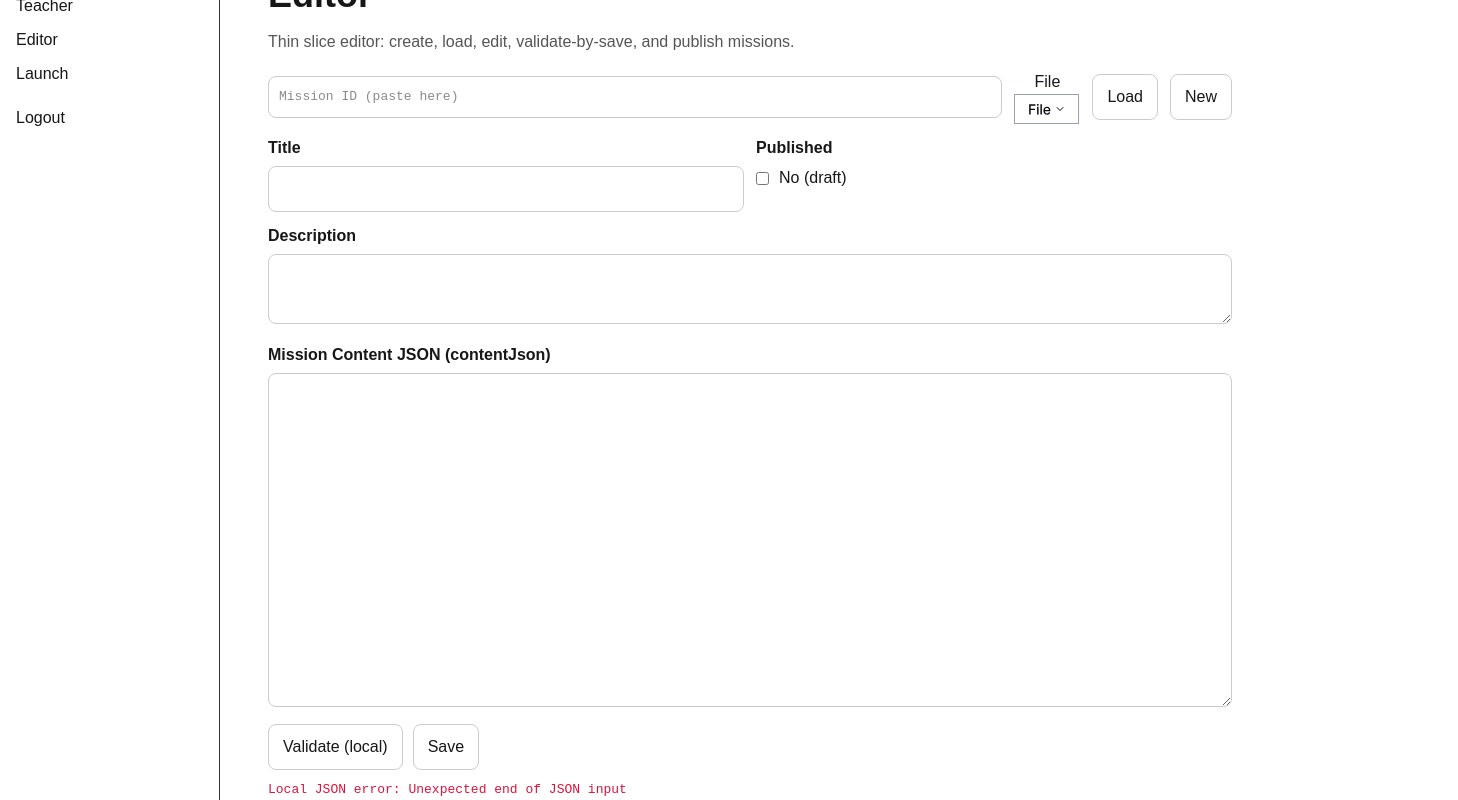
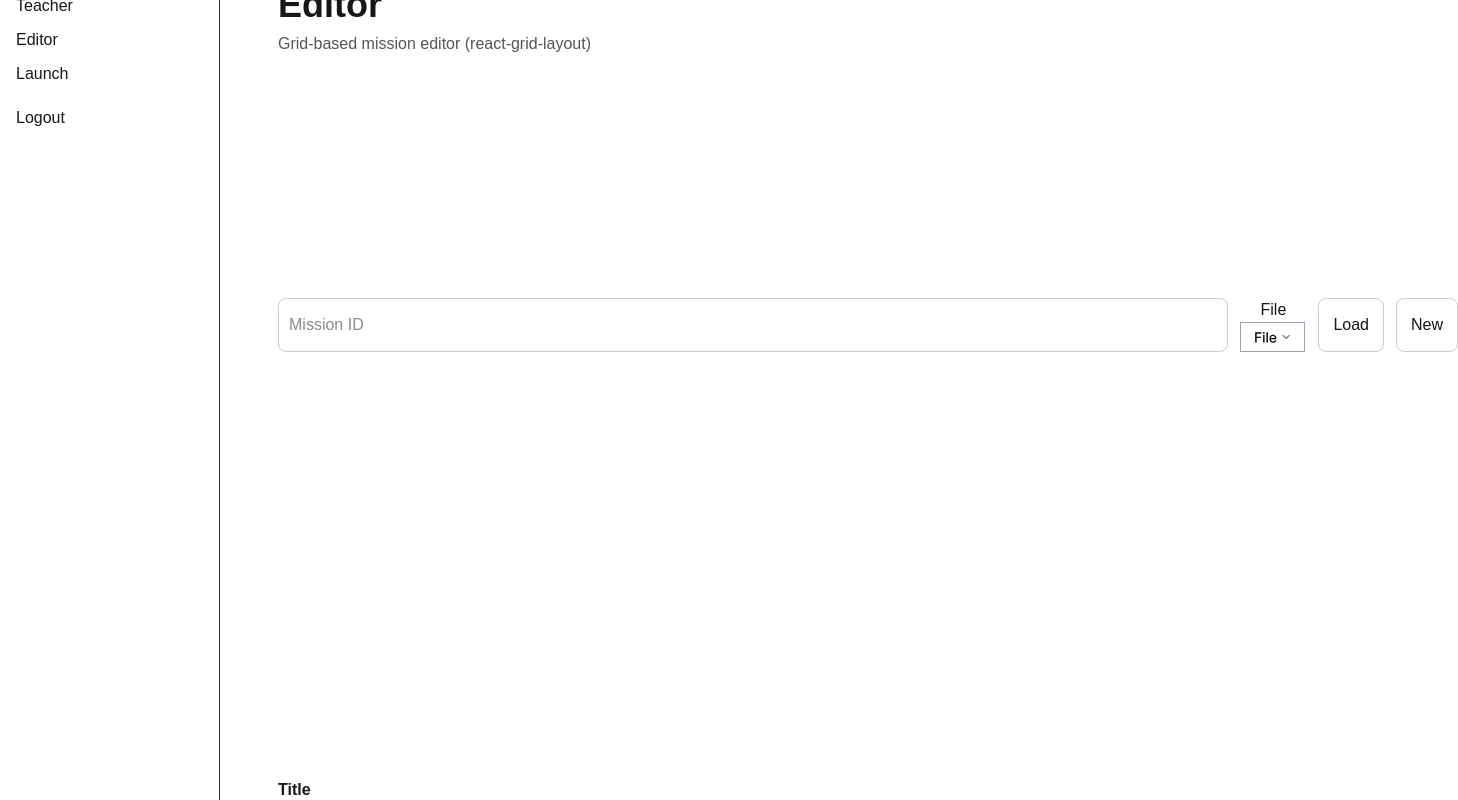
Before and after one commit to Thiiia/ultrarapidplatform, a Next.js app: page /editor in a window 1280 px wide. Shown: the part 80-880 px from the top of the page, 1458 px wide, since content can reach past the window. Built offline with nearby package versions, Linux system fonts and the light colour scheme.

Commit message:
Refactor EditorPage component and enhance functionality
Refactor EditorPage component to improve structure and functionality, including dynamic import of ReactGridLayout and adjustments to state management.

```diff
--- a/app/editor/page.tsx
+++ b/app/editor/page.tsx
@@ -1,9 +1,17 @@
 "use client";
 
 import { useEffect, useMemo, useState } from "react";
-/** Carmen's file button SVG component */
-import FileButton from "@/app/assets/FileButton"
+import dynamic from "next/dynamic";
+import FileButton from "@/app/assets/FileButton";
 
+// IMPORTANT: dynamic import to prevent SSR crash on Vercel
+const ReactGridLayout = dynamic(() => import("react-grid-layout"), {
+  ssr: false,
+});
+
+// Required CSS imports
+import "react-grid-layout/css/styles.css";
+import "react-resizable/css/styles.css";
 
 type ValidationResult =
   | { ok: true }
@@ -19,6 +27,8 @@ type Mission = {
 };
 
 export default function EditorPage() {
+  const [mounted, setMounted] = useState(false);
+
   const [missionId, setMissionId] = useState("");
   const [status, setStatus] = useState<string>("");
   const [loading, setLoading] = useState(false);
@@ -26,16 +36,23 @@ export default function EditorPage() {
   const [title, setTitle] = useState("");
   const [description, setDescription] = useState("");
   const [published, setPublished] = useState(false);
+  const [contentText, setContentText] = useState<string>("");
 
-  const [contentText, setContentText] = useState<string>(""); // JSON textarea
-  const [lastValidation, setLastValidation] = useState<ValidationResult | null>(null);
+  const [lastValidation, setLastValidation] =
+    useState<ValidationResult | null>(null);
 
-  const [count, setCount] = useState(0);
+  // Ensure grid only renders after mount (prevents hydration mismatch)
+  useEffect(() => {
+    setMounted(true);
+  }, []);
 
-  const handleClick = () => {
-    setCount(count + 1);
-    alert("Button clicked!");
-  };
+  const layout = [
+    { i: "header", x: 0, y: 0, w: 12, h: 2, static: true },
+    { i: "controls", x: 0, y: 2, w: 12, h: 3 },
+    { i: "meta", x: 0, y: 5, w: 12, h: 4 },
+    { i: "content", x: 0, y: 9, w: 12, h: 8 },
+    { i: "status", x: 0, y: 17, w: 12, h: 4 },
+  ];
 
   const contentJsonParsed = useMemo(() => {
     try {
@@ -45,248 +62,103 @@ export default function EditorPage() {
     }
   }, [contentText]);
 
-  async function loadMission(id: string) {
-    if (!id.trim()) {
-      setStatus("Enter a mission id to load.");
-      return;
-    }
-
-    setLoading(true);
-    setStatus("Loading mission...");
-    setLastValidation(null);
-
-    try {
-      const res = await fetch(`/api/missions/${id.trim()}`, { method: "GET" });
-      const data = await res.json();
-
-      if (!res.ok) {
-        setStatus(`Load failed (${res.status}): ${data?.error ?? "Unknown error"}`);
-        return;
-      }
-
-      const mission: Mission = data.mission;
-      setMissionId(mission.id);
-      setTitle(mission.title ?? "");
-      setDescription(mission.description ?? "");
-      setPublished(!!mission.published);
-      setContentText(JSON.stringify(mission.contentJson ?? {}, null, 2));
-      setLastValidation(data.contentJsonValidation ?? null);
-
-      setStatus("Loaded.");
-    } catch (err: any) {
-      setStatus(`Load failed: ${err?.message ?? String(err)}`);
-    } finally {
-      setLoading(false);
-    }
-  }
-
-  async function createNewMission() {
-    setLoading(true);
-    setStatus("Creating new mission...");
-    setLastValidation(null);
-
-    try {
-      const res = await fetch("/api/missions", {
-        method: "POST",
-        headers: { "Content-Type": "application/json" },
-        body: JSON.stringify({
-          title: "Untitled mission",
-          description: "",
-          published: false,
-        }),
-      });
-
-      const data = await res.json();
-
-      if (!res.ok) {
-        setStatus(`Create failed (${res.status}): ${data?.error ?? "Unknown error"}`);
-        return;
-      }
-
-      const mission: Mission = data.mission;
-      setMissionId(mission.id);
-      setTitle(mission.title ?? "");
-      setDescription(mission.description ?? "");
-      setPublished(!!mission.published);
-      setContentText(JSON.stringify(mission.contentJson ?? {}, null, 2));
-      setStatus(`Created new mission: ${mission.id}`);
-    } catch (err: any) {
-      setStatus(`Create failed: ${err?.message ?? String(err)}`);
-    } finally {
-      setLoading(false);
-    }
-  }
-
-  async function validateOnServer() {
-    if (!missionId.trim()) {
-      setStatus("Load or create a mission first (needs an id).");
-      return;
-    }
-    if (!contentJsonParsed.ok) {
-      setStatus(`Local JSON error: ${contentJsonParsed.error}`);
-      return;
-    }
-
-    setLoading(true);
-    setStatus("Validating (via save endpoint dry-run)...");
-    setLastValidation(null);
-
-    try {
-      // We validate by attempting a PATCH with only contentJson,
-      // BUT we do NOT want to write yet. So we call GET to read validation instead.
-      // (Server-side validation happens on PATCH; GET includes validation too.)
-      // To validate the current textarea without saving: we'll POST to a lightweight endpoint later.
-      // For now: we show local JSON parse validity + recommend "Save" as validation gate.
-      setStatus("Local JSON parses OK. Server validation runs on Saveod. Use Save to confirm.");
-      setLastValidation(null);
-    } finally {
-      setLoading(false);
-    }
-  }
-
-  async function saveMission() {
-    if (!missionId.trim()) {
-      setStatus("Load or create a mission first.");
-      return;
-    }
-    if (!contentJsonParsed.ok) {
-      setStatus(`Local JSON error: ${contentJsonParsed.error}`);
-      return;
-    }
-
-    setLoading(true);
-    setStatus("Saving...");
-    setLastValidation(null);
-
-    try {
-      const res = await fetch(`/api/missions/${missionId.trim()}`, {
-        method: "PATCH",
-        headers: { "Content-Type": "application/json" },
-        body: JSON.stringify({
-          title,
-          description,
-          published,
-          contentJson: contentJsonParsed.value,
-        }),
-      });
-
-      const data = await res.json();
-
-      if (!res.ok) {
-        // If schema validation fails, API returns details
-        const details = data?.details ? JSON.stringify(data.details, null, 2) : "";
-        setStatus(`Save failed (${res.status}): ${data?.error ?? "Unknown error"}\n${details}`);
-        return;
-      }
-
-      const mission: Mission = data.mission;
-      setTitle(mission.title ?? "");
-      setDescription(mission.description ?? "");
-      setPublished(!!mission.published);
-      setContentText(JSON.stringify(mission.contentJson ?? {}, null, 2));
-      setStatus("Saved.");
-
-      // Re-load to get validation block from GET (optional but helpful)
-      await loadMission(mission.id);
-    } catch (err: any) {
-      setStatus(`Save failed: ${err?.message ?? String(err)}`);
-    } finally {
-      setLoading(false);
-    }
-  }
-
-  // Optional: auto-load if editor is opened with ?missionId=
-  useEffect(() => {
-    const url = new URL(window.location.href);
-    const q = url.searchParams.get("missionId");
-    if (q && q.trim()) {
-      setMissionId(q.trim());
-      loadMission(q.trim());
-    }
-    // eslint-disable-next-line react-hooks/exhaustive-deps
-  }, []);
+  if (!mounted) return null;
 
   return (
+    <div style={{ padding: 24 }}>
+      <ReactGridLayout
+        className="layout"
+        layout={layout}
+        cols={12}
+        rowHeight={30}
+        width={1200}
+      >
+        {/* HEADER */}
+        <div key="header">
+          <h1 style={{ fontSize: 36, fontWeight: 700 }}>Editor</h1>
+          <p style={{ color: "#555" }}>
+            Grid-based mission editor (react-grid-layout)
+          </p>
+        </div>
 
-    <div style={{ padding: 24, maxWidth: 1100 }}>
-      <h1 style={{ fontSize: 36, fontWeight: 700, marginBottom: 8 }}>Editor</h1>
-      <p style={{ color: "#555", marginBottom: 16 }}>
-        Thin slice editor: create, load, edit, validate-by-save, and publish missions.
-      </p>
-
-      <div style={{ display: "flex", gap: 12, alignItems: "center", marginBottom: 12 }}>
+        {/* LOAD / NEW */}
+        <div key="controls">
+          <div style={{ display: "flex", gap: 12 }}>
             <input
               value={missionId}
               onChange={(e) => setMissionId(e.target.value)}
-          placeholder="Mission ID (paste here)"
+              placeholder="Mission ID"
               style={{
                 flex: 1,
                 padding: 10,
                 border: "1px solid #ccc",
                 borderRadius: 8,
-            fontFamily: "monospace",
               }}
             />
 
-        <FileButton onClick={() => alert("Clicked!")}
-        />
+            <FileButton onClick={() => alert("Clicked!")} />
 
             <button
-          onClick={() => loadMission(missionId)}
               disabled={loading}
-          style={{ padding: "10px 14px", borderRadius: 8, border: "1px solid #ccc" }}
+              style={{
+                padding: "10px 14px",
+                borderRadius: 8,
+                border: "1px solid #ccc",
+              }}
             >
               Load
             </button>
+
             <button
-          onClick={createNewMission}
               disabled={loading}
-          style={{ padding: "10px 14px", borderRadius: 8, border: "1px solid #ccc" }}
+              style={{
+                padding: "10px 14px",
+                borderRadius: 8,
+                border: "1px solid #ccc",
+              }}
             >
               New
             </button>
           </div>
+        </div>
 
-      <div style={{ display: "grid", gridTemplateColumns: "1fr 1fr", gap: 12, marginBottom: 12 }}>
-        <div>
-          <label style={{ display: "block", fontWeight: 600, marginBottom: 6 }}>Title</label>
+        {/* TITLE / PUBLISHED */}
+        <div key="meta">
+          <div style={{ marginBottom: 12 }}>
+            <label style={{ fontWeight: 600 }}>Title</label>
             <input
               value={title}
               onChange={(e) => setTitle(e.target.value)}
-            style={{ width: "100%", padding: 10, border: "1px solid #ccc", borderRadius: 8 }}
+              style={{
+                width: "100%",
+                padding: 10,
+                border: "1px solid #ccc",
+                borderRadius: 8,
+              }}
             />
           </div>
+
           <div>
-          <label style={{ display: "block", fontWeight: 600, marginBottom: 6 }}>Published</label>
-          <div style={{ display: "flex", gap: 10, alignItems: "center" }}>
+            <label style={{ fontWeight: 600 }}>Published</label>
+            <div>
               <input
                 type="checkbox"
                 checked={published}
                 onChange={(e) => setPublished(e.target.checked)}
               />
-            <span>{published ? "Yes (students can see it)" : "No (draft)"}</span>
             </div>
           </div>
         </div>
 
-      <div style={{ marginBottom: 12 }}>
-        <label style={{ display: "block", fontWeight: 600, marginBottom: 6 }}>Description</label>
-        <textarea
-          value={description}
-          onChange={(e) => setDescription(e.target.value)}
-          rows={2}
-          style={{ width: "100%", padding: 10, border: "1px solid #ccc", borderRadius: 8 }}
-        />
-      </div>
-
-      <div style={{ marginBottom: 12 }}>
-        <label style={{ display: "block", fontWeight: 600, marginBottom: 6 }}>
-          Mission Content JSON (contentJson)
+        {/* CONTENT JSON */}
+        <div key="content">
+          <label style={{ fontWeight: 600 }}>
+            Mission Content JSON
           </label>
           <textarea
             value={contentText}
             onChange={(e) => setContentText(e.target.value)}
-          rows={16}
+            rows={12}
             style={{
               width: "100%",
               padding: 10,
@@ -296,45 +168,41 @@ export default function EditorPage() {
               fontSize: 13,
             }}
           />
-        <div style={{ display: "flex", gap: 10, marginTop: 10 }}>
-          <button
-            onClick={validateOnServer}
-            disabled={loading}
-            style={{ padding: "10px 14px", borderRadius: 8, border: "1px solid #ccc" }}
-          >
-            Validate (local)
-          </button>
-          <button
-            onClick={saveMission}
-            disabled={loading}
-            style={{ padding: "10px 14px", borderRadius: 8, border: "1px solid #ccc" }}
-          >
-            Save
-          </button>
-        </div>
 
-        <div style={{ marginTop: 10, fontFamily: "monospace", whiteSpace: "pre-wrap" }}>
+          <div style={{ marginTop: 10 }}>
             {!contentJsonParsed.ok ? (
-            <span style={{ color: "crimson" }}>Local JSON error: {contentJsonParsed.error}</span>
+              <span style={{ color: "crimson" }}>
+                JSON Error: {contentJsonParsed.error}
+              </span>
             ) : (
-            <span style={{ color: "green" }}>Local JSON parses ✅</span>
+              <span style={{ color: "green" }}>
+                JSON parses ✅
+              </span>
             )}
           </div>
         </div>
 
-      <div style={{ padding: 12, border: "1px solid #eee", borderRadius: 10 }}>
-        <div style={{ fontWeight: 700, marginBottom: 6 }}>Status</div>
-        <div style={{ whiteSpace: "pre-wrap" }}>{status || "—"}</div>
+        {/* STATUS */}
+        <div key="status">
+          <div style={{ fontWeight: 700 }}>Status</div>
+          <div style={{ whiteSpace: "pre-wrap" }}>
+            {status || "—"}
+          </div>
 
           {lastValidation && (
-          <div style={{ marginTop: 10 }}>
-            <div style={{ fontWeight: 700, marginBottom: 6 }}>contentJsonValidation</div>
-            <pre style={{ background: "#fafafa", padding: 10, borderRadius: 8, overflow: "auto" }}>
+            <pre
+              style={{
+                background: "#fafafa",
+                padding: 10,
+                borderRadius: 8,
+                overflow: "auto",
+              }}
+            >
               {JSON.stringify(lastValidation, null, 2)}
             </pre>
-          </div>
           )}
         </div>
+      </ReactGridLayout>
     </div>
   );
 }
```
Lines whose indentation alone changed are shown as unchanged.
